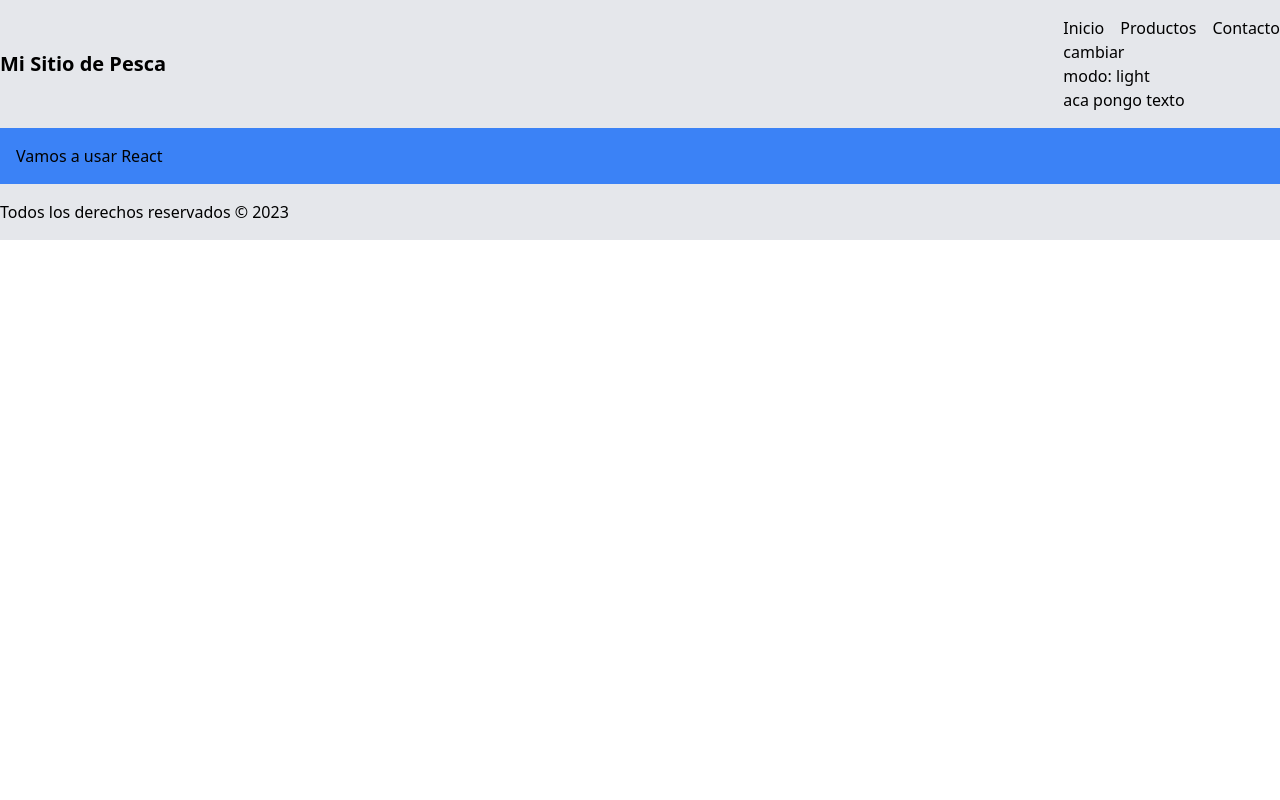
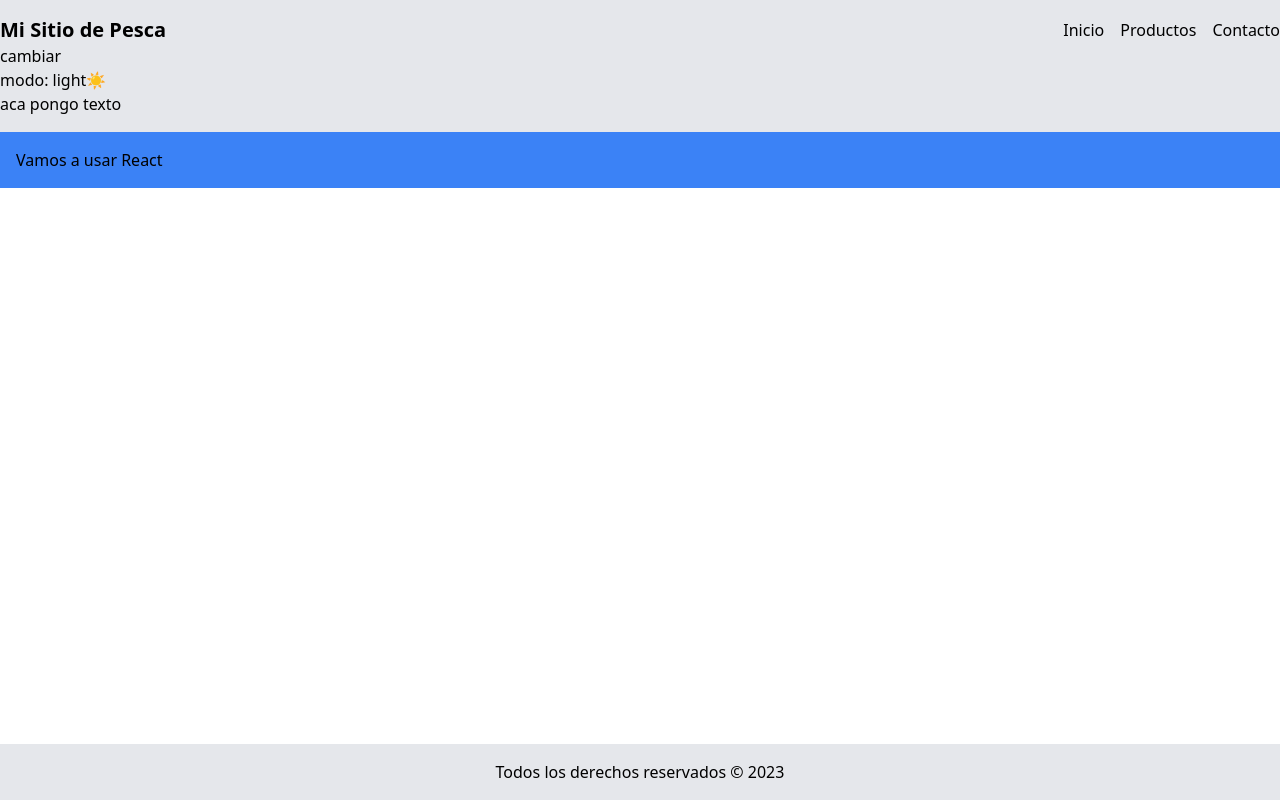
Before and after one commit to juanjoibar/Proy-vite, a React (Vite) app: page / in a window 1280 px wide. Built offline with nearby package versions, Linux system fonts and the light colour scheme.

Commit message:
mas ajustes cambio de modo y ajuste del footer

```diff
--- a/src/Components/Footer.jsx
+++ b/src/Components/Footer.jsx
@@ -1,9 +1,18 @@
-import React from 'react'
+import React, { useContext } from 'react'
+import { modoContext } from '../Context/modoContext'
 
 function Footer() {
+  const {claseModo} = useContext(modoContext)
+
   return (
-    <div className='bg-gray-200 text-black py-4 w-full'>
-      <p>Todos los derechos reservados © {new Date().getFullYear()}</p></div>
+    <div className='fixed bottom-0 w-full'>
+
+    <div className={claseModo}>
+
+      <p className='text-center'>Todos los derechos reservados © {new Date().getFullYear()}</p>
+
+      </div>
+    </div>
   )
 }
 
--- a/src/Components/Navbar.jsx
+++ b/src/Components/Navbar.jsx
@@ -5,7 +5,7 @@ function Navbar({children}) {
   return (
     <header className={claseModo}>
 
-  <div className=" container mx-auto flex items-center justify-between">
+  <div className="container mx-auto flex items-center justify-between">
     <a href="#" className=" text-xl font-bold">Mi Sitio de Pesca</a>
     <nav>
       <ul className="flex space-x-4">
@@ -13,11 +13,14 @@ function Navbar({children}) {
         <li><a href="#" className=" hover:text-blue-200">Productos</a></li>
         <li><a href="#" className=" hover:text-blue-200">Contacto</a></li>
       </ul>
-      <button className='btn' onClick={cambiar}>cambiar</button>
+         </nav>
+
+
+  </div>
+  <button className='btn' onClick={cambiar}>cambiar</button>
       <h3 className=''>modo: {modo}</h3>
       <h3 className=''>aca pongo texto</h3>
-    </nav>
-  </div>
+
 </header>
   )
 }
--- a/src/Context/StateCombo.jsx
+++ b/src/Context/StateCombo.jsx
@@ -2,16 +2,16 @@ import React, {  useEffect, useState } from 'react'
 import { modoContext } from './modoContext'
 
 const  StateCombo = ({children}) => {
-    const [modo,setModo]= useState('light')
+    const [modo,setModo]= useState('light☀')
     const [claseModo,setClaseModo] = useState('bg-gray-200 text-black py-4 w-full')
 
     const cambiar = ()=>{
       console.log('hola');
-      if(modo === 'light')
-      { setModo('dark')
-        setClaseModo('bg-black-700 text-while py-4 w-full')
+      if(modo === 'light☀')
+      { setModo('dark🌜')
+        setClaseModo('bg-black text-white py-4 w-full')
     }else{
-      setModo('light')
+      setModo('light☀')
       setClaseModo('bg-gray-100 text-black py-4 w-full')
     }
   }
```
